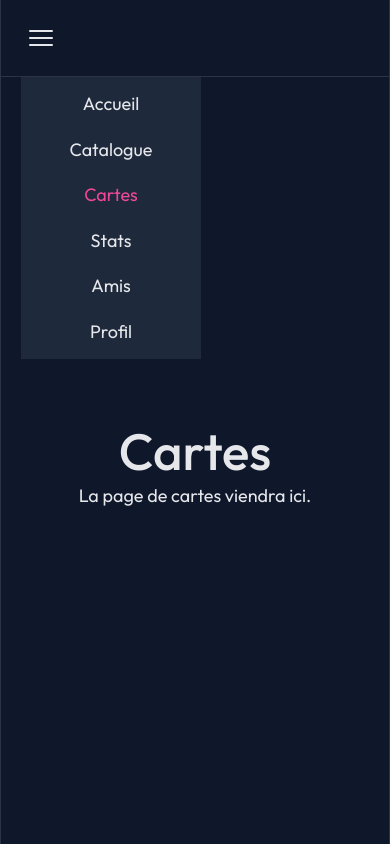
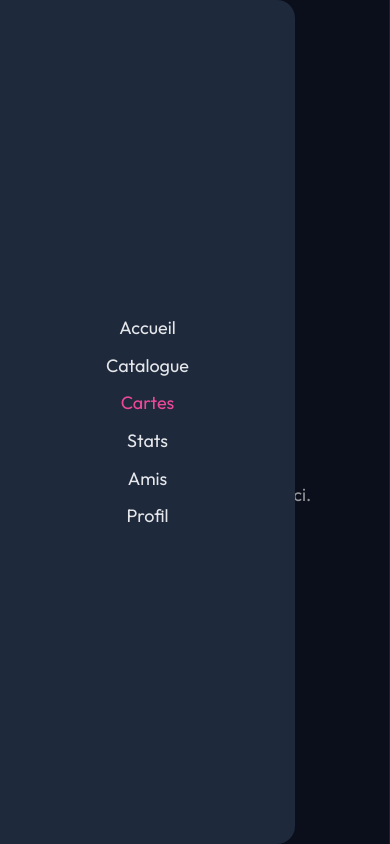
Before and after one commit to NiicoSnow/TFE, a React (Vite) app: page /cartes in a window 390 px wide. Both pictures are taken after a click on the button "Ouvrir le menu". Built offline with nearby package versions, Linux system fonts and the light colour scheme; no server answers.

Commit message:
conversion mobile first + update nav

```diff
--- a/package.json
+++ b/package.json
@@ -12,6 +12,7 @@
   "dependencies": {
     "@supabase/supabase-js": "^2.105.3",
     "@tailwindcss/vite": "^4.2.4",
+    "gsap": "^3.15.0",
     "react": "^19.2.5",
     "react-dom": "^19.2.5",
     "react-router-dom": "^7.15.0",
--- a/src/App.css
+++ b/src/App.css
@@ -1,18 +1,79 @@
+.grid {
+  display: grid;
+  grid-template-columns: repeat(5, 1fr);
+  gap: 12px;
+  padding-inline: 24px;
+  box-sizing: border-box;
+  width: 100%;
+}
+.grid > * {
+  grid-column: 1 / -1;
+}
+
 .main-nav {
   display: flex;
-  justify-content: center;
+  justify-content: flex-start;
+  position: sticky;
+  top: 0;
+  z-index: 30;
   gap: 8px;
   padding: 18px 20px;
-  border-bottom: 1px solid var(--border);
 }
 
 .nav-links {
-  display: flex;
-  gap: 8px;
+  display: none;
+  position: fixed;
+  top: 0;
+  left: 0;
+  flex-direction: column;
+  justify-content: center;
+  width: min(29.5rem, 80vw);
+  min-height: 100svh;
+  padding: 2rem;
+  box-sizing: border-box;
+  background: var(--element-bg);
+  z-index: 20;
+  pointer-events: auto;
+  border-radius: 0 18px 18px 0;
 }
 
 .menu-button {
-  display: none;
+  display: inline-flex;
+  flex-direction: column;
+  justify-content: center;
+  gap: 5px;
+  width: 4rem;
+  height: 4rem;
+  cursor: pointer;
+  pointer-events: auto;
+}
+
+.menu-backdrop {
+  display: block;
+  position: fixed;
+  inset: 0;
+  border: 0;
+  padding: 0;
+  background: rgba(0, 0, 0, 0.35);
+  cursor: pointer;
+  z-index: 15;
+}
+
+.main-nav.menu-open {
+  pointer-events: none;
+}
+
+.menu-button span {
+  display: block;
+  width: 2.4rem;
+  height: 2px;
+  margin: 0 auto;
+  background: var(--text);
+  border-radius: 1000px;
+}
+
+.nav-links.open {
+  display: flex;
 }
 
 .main-nav a {
@@ -30,62 +91,62 @@
 .center {
   display: flex;
   flex-direction: column;
-  gap: 25px;
+  gap: 18px;
   place-content: center;
   place-items: center;
   flex-grow: 1;
-
-  @media (max-width: 1024px) {
-    padding: 32px 20px 24px;
-    gap: 18px;
-  }
+  padding: 32px 20px 24px;
 }
 
 .spacer {
-  height: 88px;
+  height: 48px;
   border-top: 1px solid var(--border);
-  @media (max-width: 1024px) {
-    height: 48px;
-  }
 }
 
-@media (max-width: 1024px) {
+@media (min-width: 1024px) {
+  .grid {
+    grid-template-columns: repeat(7, 1fr);
+    gap: 40px;
+    padding-inline: 160px;
+  }
+
   .main-nav {
-    justify-content: flex-start;
-    position: relative;
+    justify-content: center;
+    position: static;
+    z-index: auto;
   }
 
   .menu-button {
-    display: inline-flex;
-    flex-direction: column;
-    justify-content: center;
-    gap: 5px;
-    width: 4rem;
-    height: 4rem;
-    cursor: pointer;
+    display: none;
   }
 
-  .menu-button span {
-    display: block;
-    width: 2.4rem;
-    height: 2px;
-    margin: 0 auto;
-    background: var(--text);
-    border-radius: 1000px;
+  .menu-backdrop {
+    display: none;
   }
 
   .nav-links {
-    display: none;
-    position: absolute;
-    top: calc(100% + 1px);
-    left: 20px;
-    flex-direction: column;
-    min-width: 18rem;
-    padding: 8px;
-    background: var(--element-bg);
+    display: flex;
+    position: static;
+    flex-direction: row;
+    justify-content: flex-start;
+    width: auto;
+    min-height: auto;
+    padding: 0;
+    background: transparent;
+    border-radius: 0;
+    gap: 8px;
   }
 
-  .nav-links.open {
-    display: flex;
+  .main-nav.menu-open {
+    pointer-events: auto;
+  }
+
+  .center {
+    gap: 25px;
+    padding: 0;
+  }
+
+  .spacer {
+    height: 88px;
   }
 }
--- a/src/App.tsx
+++ b/src/App.tsx
@@ -4,7 +4,8 @@ import { HomePage } from './pages/HomePage'
 import { NotFoundPage } from './pages/NotFoundPage'
 import { ProfilePage } from './pages/ProfilePage'
 import './App.css'
-import { useState } from 'react'
+import { useEffect, useRef, useState } from 'react'
+import { gsap } from 'gsap'
 import { StatsPage } from './pages/StatsPage'
 import { CataloguePage} from './pages/CataloguePage'
 import { FriendsPage} from './pages/FriendsPage'
@@ -25,24 +26,81 @@ supabase.auth
 
 function App() {
   const [isMenuOpen, setIsMenuOpen] = useState(false)
+  const menuRef = useRef<HTMLDivElement>(null)
+  const backdropRef = useRef<HTMLButtonElement>(null)
+
+  const closeMenu = () => {
+    if (!isMenuOpen) {
+      return
+    }
+
+    if (!menuRef.current) {
+      setIsMenuOpen(false)
+      return
+    }
+
+    gsap.to(menuRef.current, {
+      xPercent: -100,
+      duration: 0.25,
+      ease: 'power3.in',
+      onComplete: () => setIsMenuOpen(false),
+    })
+
+    if (backdropRef.current) {
+      gsap.to(backdropRef.current, {
+        autoAlpha: 0,
+        duration: 0.25,
+        ease: 'power2.in',
+      })
+    }
+  }
+
+  useEffect(() => {
+    if (!isMenuOpen || !menuRef.current) {
+      return
+    }
+
+    gsap.fromTo(
+      menuRef.current,
+      { xPercent: -100 },
+      { xPercent: 0, duration: 0.45, ease: 'power3.out' },
+    )
+
+    if (backdropRef.current) {
+      gsap.fromTo(
+        backdropRef.current,
+        { autoAlpha: 0 },
+        { autoAlpha: 1, duration: 0.25, ease: 'power2.out' },
+      )
+    }
+  }, [isMenuOpen])
 
   return (
     <>
-      <nav className="main-nav">
-        <button className="menu-button" type="button" aria-label="Ouvrir le menu" aria-expanded={isMenuOpen} onClick={() => setIsMenuOpen((open) => !open)}>
+      <nav className={isMenuOpen ? 'main-nav menu-open' : 'main-nav'}>
+        <button className="menu-button" type="button" aria-label="Ouvrir le menu" aria-expanded={isMenuOpen} onClick={() => isMenuOpen ? closeMenu() : setIsMenuOpen(true)}>
           <span></span>
           <span></span>
           <span></span>
         </button>
-        <div className={isMenuOpen ? "nav-links open" : "nav-links"}>
-          <NavLink to="/" onClick ={ () => setIsMenuOpen(false)}>Accueil</NavLink>
-          <NavLink to="/catalogue" onClick ={ () => setIsMenuOpen(false)}>Catalogue</NavLink>
-          <NavLink to="/cartes" onClick ={ () => setIsMenuOpen(false)}>Cartes</NavLink>
-          <NavLink to="/stats" onClick ={ () => setIsMenuOpen(false)}>Stats</NavLink>
-          <NavLink to="/amis" onClick ={ () => setIsMenuOpen(false)}>Amis</NavLink>
-          <NavLink to="/profil" onClick ={ () => setIsMenuOpen(false)}>Profil</NavLink>
+        <div ref={menuRef} className={isMenuOpen ? "nav-links open" : "nav-links"}>
+          <NavLink to="/" onClick ={closeMenu}>Accueil</NavLink>
+          <NavLink to="/catalogue" onClick ={closeMenu}>Catalogue</NavLink>
+          <NavLink to="/cartes" onClick ={closeMenu}>Cartes</NavLink>
+          <NavLink to="/stats" onClick ={closeMenu}>Stats</NavLink>
+          <NavLink to="/amis" onClick ={closeMenu}>Amis</NavLink>
+          <NavLink to="/profil" onClick ={closeMenu}>Profil</NavLink>
         </div>
       </nav>
+      {isMenuOpen && (
+        <button
+          ref={backdropRef}
+          className="menu-backdrop"
+          type="button"
+          aria-label="Fermer le menu"
+          onClick={closeMenu}
+        />
+      )}
 
       <Routes>
         <Route path="/" element={<HomePage />} />
--- a/src/index.css
+++ b/src/index.css
@@ -53,20 +53,20 @@ h2 {
 }
 
 h1 {
-  font-size: 7.2rem;
+  font-size: 5.1rem;
 }
 h2 {
-  font-size: 5.1rem;
+  font-size: 3.6rem;
 }
 h3 {
-  font-size: 3.6rem;
+  font-size: 2.5rem;
 }
 
 h4 {
-  font-size: 2.5rem;
+  font-size: 1.8rem;
 }
 h5 {
-  font-size: 1.8rem;
+  font-size: 1.2rem;
 }
 
 p {
@@ -83,21 +83,21 @@ a {
 /* Responsive */
 /* -------------------------------- */
 
-@media (max-width: 1024px) {
+@media (min-width: 1024px) {
   h1 {
+    font-size: 7.2rem;
+  }
+  h2 {
     font-size: 5.1rem;
   }
-  h2 {
+  h3 {
     font-size: 3.6rem;
-  }
-  h3 {
-    font-size: 2.5rem;
   }
 
   h4 {
+    font-size: 2.5rem;
+  }
+  h5 {
     font-size: 1.8rem;
   }
-  h5 {
-    font-size: 1.2rem;
-  }
 }
```
Also changed, not shown: 1 other file (tests, documents, lock files or other folders).
